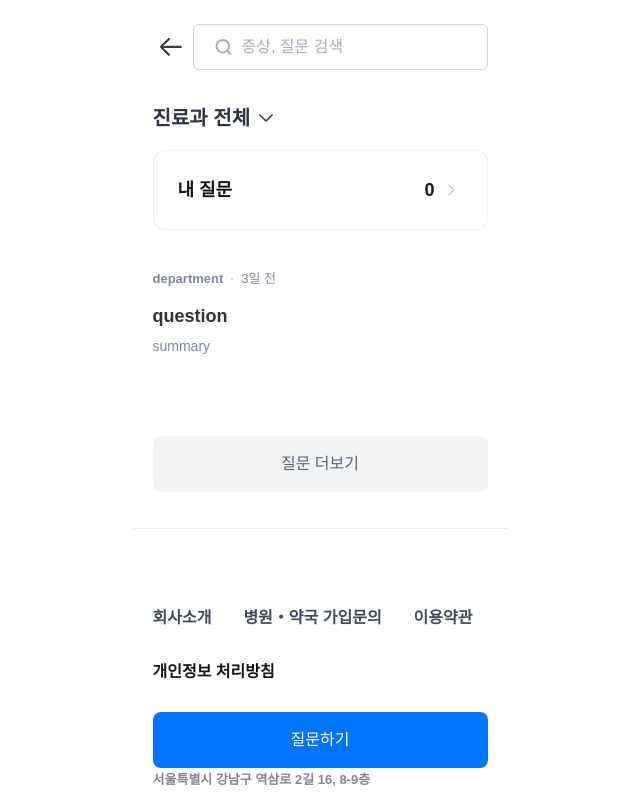
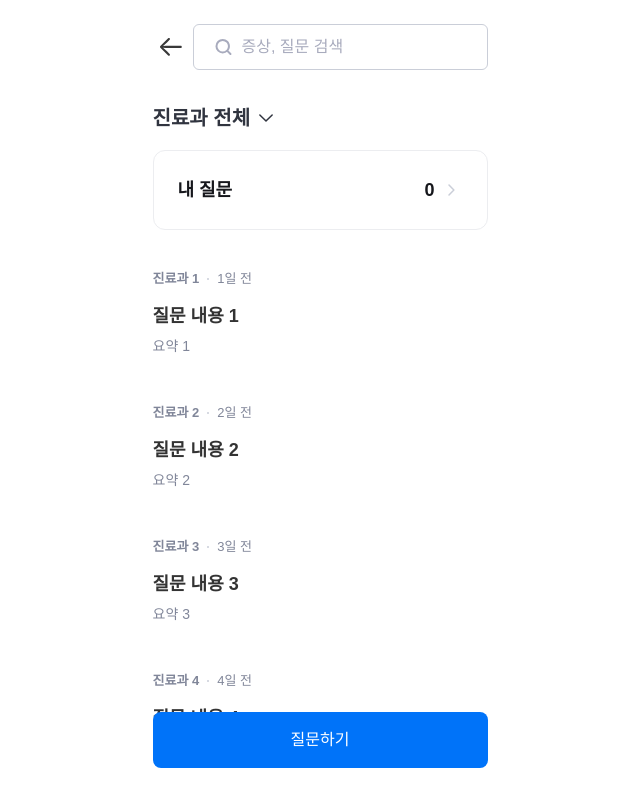
Before and after one commit to jisooooooooooo/36-COLLABORATION-WEB-GOODOC, a React (Vite) app: page /qna in a window 1280 px wide. Shown: the top 792 px of the page, without its empty margins (320-960 px from the left). Built offline with nearby package versions, Linux system fonts and the light colour scheme.

Commit message:
feat: 질문 더보기 버튼 기능 구현

```diff
--- a/src/pages/qna/qnaList/components/QnAList.tsx
+++ b/src/pages/qna/qnaList/components/QnAList.tsx
@@ -8,7 +8,7 @@ interface QnAListItemProps {
   timeElapsed: string;
 }
 interface QnAListProps {
-  qnaPreviews: [QnAListItemProps];
+  qnaPreviews: QnAListItemProps[];
 }
 
 const QnAList = ({ qnaPreviews }: QnAListProps) => {
--- a/src/pages/qna/qnaList/page/QnAHome.tsx
+++ b/src/pages/qna/qnaList/page/QnAHome.tsx
@@ -2,23 +2,25 @@ import DeptFilter from '@pages/qna/qnaList/components/DeptFilter';
 import QnAList from '@pages/qna/qnaList/components/QnAList';
 import QnAButton from '@/shared/components/QnAButton';
 import MyQuestion from '../components/MyQuestion';
+import { usePagination } from '@/pages/main/hooks/UsePagination';
+
+const dummyQnaData = Array.from({ length: 20 }, (_, i) => ({
+  id: i + 1,
+  summary: `요약 ${i + 1}`,
+  question: `질문 내용 ${i + 1}`,
+  timeElapsed: `${i + 1}일 전`,
+  department: `진료과 ${i + 1}`,
+}));
 
 const QnAHome = () => {
+  const { data: qnaPreviews, hasMore, loadMore } = usePagination(dummyQnaData, 5);
+
   return (
     <div className="flex flex-col justify-center items-center mb-[2.25rem]">
       <DeptFilter />
       <MyQuestion />
-      <QnAList
-        qnaPreviews={[
-          {
-            id: 1,
-            summary: 'summary',
-            question: 'question',
-            timeElapsed: '3일 전',
-            department: 'department',
-          },
-        ]}
-      />
+      <QnAList qnaPreviews={qnaPreviews} />
+      {hasMore && (
         <QnAButton
           text="질문 더보기"
           font="title-semi-16"
@@ -27,7 +29,9 @@ const QnAHome = () => {
           width="w-[20.9375rem]"
           px="px-[7.5rem]"
           py="py-[1rem]"
+          onClick={loadMore}
         />
+      )}
       <QnAButton
         text="질문하기"
         font="title-semi-16"
--- a/src/shared/components/QnAButton.tsx
+++ b/src/shared/components/QnAButton.tsx
@@ -8,6 +8,7 @@ interface QnAButtonProps {
   py: string; // ex: 'py-[0.5rem]'
   position?: string; // fixed 등
   bottom?: string;
+  onClick?: () => void;
 }
 
 const QnAButton = ({
@@ -20,12 +21,13 @@ const QnAButton = ({
   py,
   position = '',
   bottom = '',
+  onClick,
 }: QnAButtonProps) => {
   const className = `flex justify-center items-center rounded-[.5rem]
     ${font} ${textColor} ${backgroundColor} ${width} ${px} ${py} ${position} ${bottom}`;
 
   return (
-    <button type="button" className={className}>
+    <button type="button" className={className} onClick={onClick}>
       {text}
     </button>
   );
```
Lines whose indentation alone changed are shown as unchanged.
